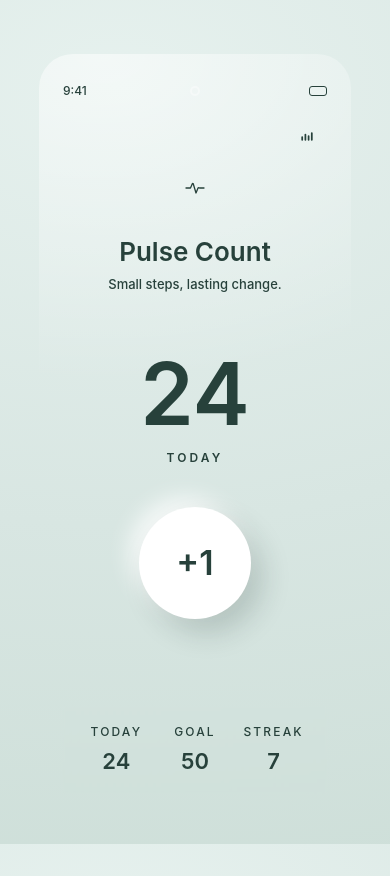
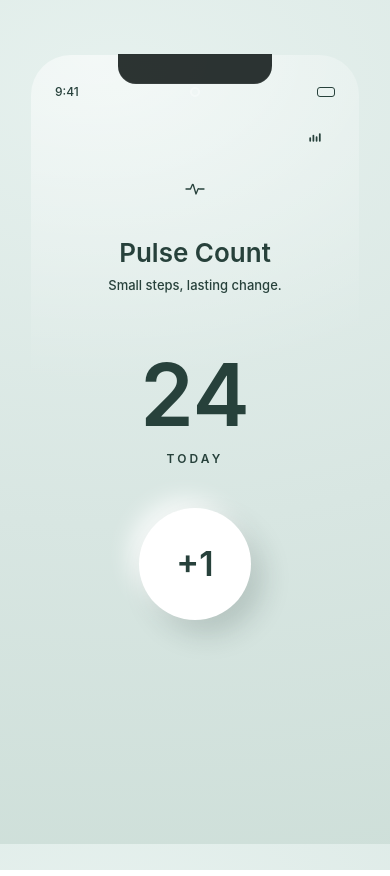
Before and after one commit to David-Zhong26/Counting-App, a React (Vite) app: page / in a window 390 px wide. Built offline with nearby package versions, Linux system fonts and the light colour scheme.

Commit message:
Match phone frame to iPhone 13 Pro Max (428×926 pt)
Co-authored-by: Cursor <cursoragent@cursor.com>

```diff
--- a/src/screens/HomeScreen.tsx
+++ b/src/screens/HomeScreen.tsx
@@ -16,7 +16,7 @@ export function HomeScreen({
   onGoOverview: () => void
 }) {
   return (
-    <div className="flex min-h-[720px] flex-col">
+    <div className="flex min-h-[926px] flex-col">
       <StatusBar />
 
       <div className="mt-1 flex items-center justify-end">
--- a/src/screens/OverviewScreen.tsx
+++ b/src/screens/OverviewScreen.tsx
@@ -19,7 +19,7 @@ export function OverviewScreen({
   onBack: () => void
 }) {
   return (
-    <div className="flex min-h-[720px] flex-col">
+    <div className="flex min-h-[926px] flex-col">
       <StatusBar />
 
       <div className="mt-1 flex items-center justify-between">
--- a/src/ui/PhoneFrame.tsx
+++ b/src/ui/PhoneFrame.tsx
@@ -10,12 +10,17 @@ export function PhoneFrame({
   return (
     <section
       aria-label={ariaLabel}
-      className="relative w-[340px] rounded-[44px] bg-pc-surface/70 p-[14px] shadow-neu"
+      className="relative w-[428px] max-w-[min(428px,calc(100vw-2rem))] rounded-[52px] bg-pc-surface/70 p-[15px] shadow-neu"
     >
-      <div className="pointer-events-none absolute left-1/2 top-[12px] h-[28px] w-[160px] -translate-x-1/2 rounded-full bg-pc-surface2/70 shadow-neuInset" />
-      <div className="relative overflow-hidden rounded-[34px] bg-pc-bg">
+      {/* iPhone 13 Pro Max uses a notch (not Dynamic Island). */}
+      <div
+        className="pointer-events-none absolute left-1/2 top-[14px] z-10 h-[30px] w-[154px] -translate-x-1/2 rounded-b-[18px] bg-[#111817]/88 shadow-[inset_0_-1px_0_rgba(255,255,255,0.06)]"
+        aria-hidden
+      />
+      <div className="relative overflow-hidden rounded-[40px] bg-pc-bg">
         <div className="absolute inset-0 bg-[radial-gradient(900px_600px_at_20%_0%,rgba(255,255,255,0.55),transparent_55%)]" />
-        <div className="relative min-h-[720px] px-6 pb-7 pt-5">{children}</div>
+        {/* Logical canvas height: 926 pt — iPhone 13 Pro Max; scroll on short viewports */}
+        <div className="relative max-h-[90dvh] overflow-y-auto px-6 pb-7 pt-5">{children}</div>
       </div>
     </section>
   )
```
